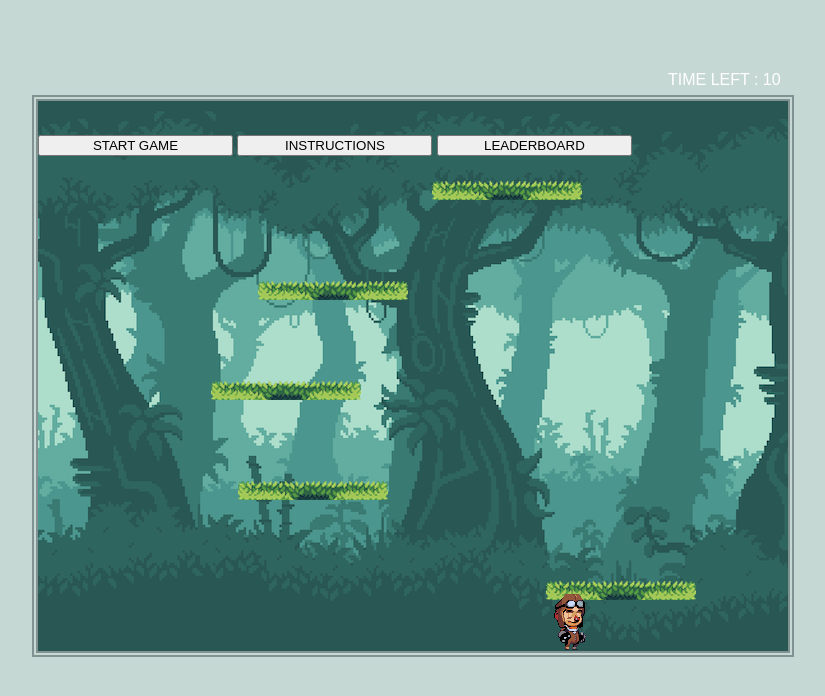
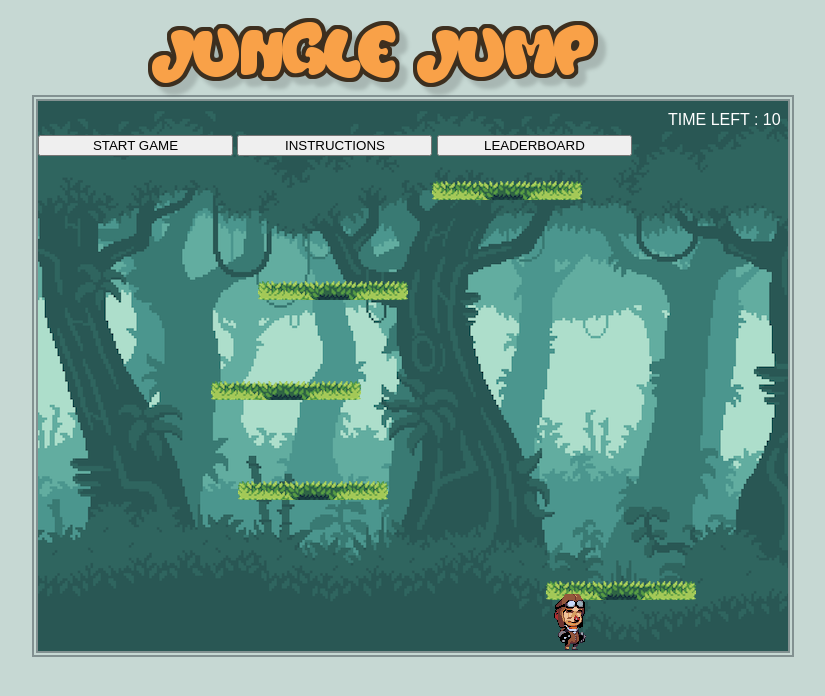
Before and after one commit to Neveen-E/sparta_global_jump_game, a plain HTML site: page index.html in a window 1280 px wide. Shown: the whole page, without its empty margins (227-1052 px from the left). Drawn offline with Linux system fonts and the light colour scheme.

Commit message:
logo added

```diff
--- a/css/style.css
+++ b/css/style.css
@@ -115,7 +115,7 @@ background-image: url('../images/tiles.png');
 
 .timer {
   position: relative;
-  bottom: 30px;
+  bottom: -10px;
   padding-left: 84%;
   color: white;
 }
@@ -146,6 +146,13 @@ button{
   width: 26%;
 }
 
+.logo{
+  position: absolute;
+  top: 10px;
+  left: auto;
+  padding-left: 8%;
+}
+
 /* .btns {
   width: 300px;
   height: 300px;
--- a/index.html
+++ b/index.html
@@ -15,8 +15,11 @@
 <body>
 
   <div class="container">
+    <div class="logo">
+      <img src="images/logo.png" alt="">
+    </div>
+    <div class="content">
 
-    <div class="content">
       <div class="timer">
         <p id="secondsleft"> 15 </p>
       </div>
```
Also changed, not shown: images/logo.png (added), images/obj_chest.png (added), images/obj_chest_unlock_anim.gif (added), 1 other file.
